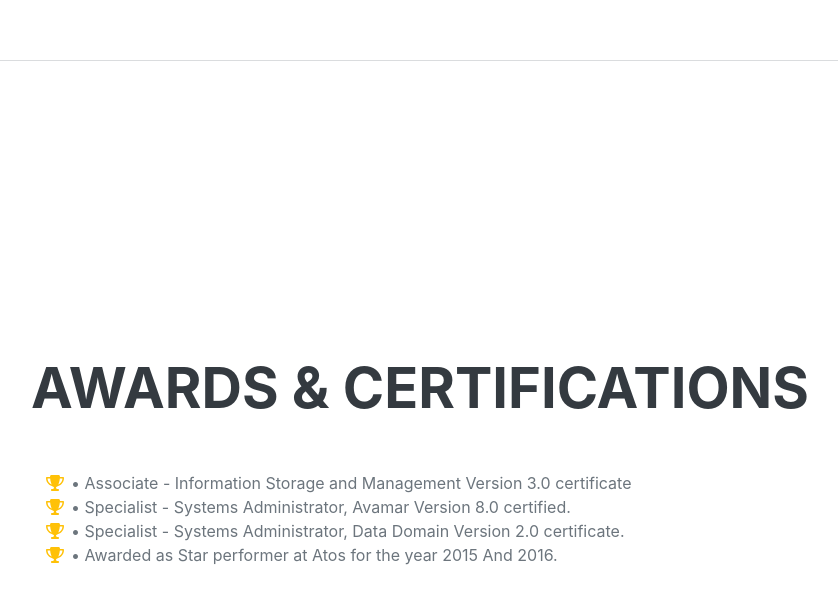
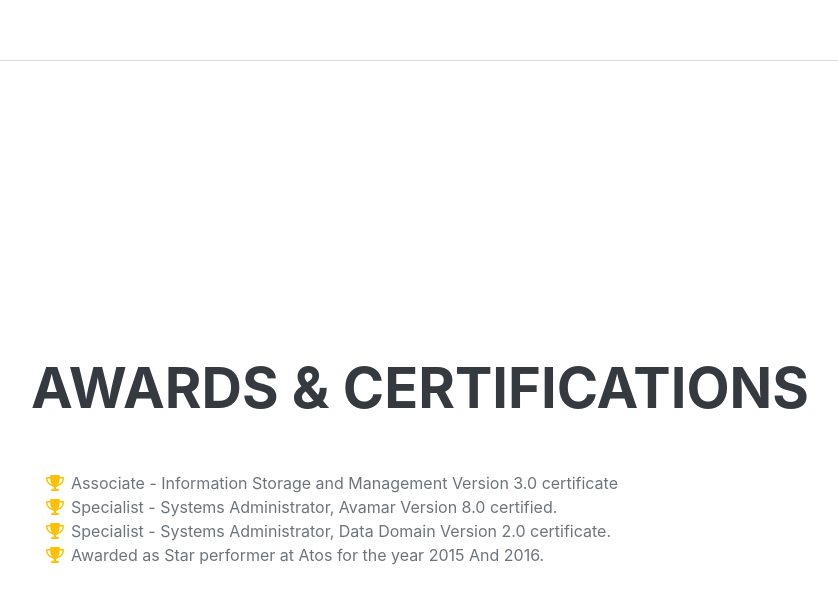
Before and after one commit to ramukash/Profile, a plain HTML site: page index.html in a window 1280 px wide. Shown: the part 3944-4547 px from the top of the page, without its empty margins (289-1127 px from the left). Drawn offline with nearby package versions, Linux system fonts and the light colour scheme; a web font is replaced by a local one.

Commit message:
Update index.html

```diff
--- a/index.html
+++ b/index.html
@@ -158,19 +158,19 @@
                     <ul class="fa-ul mb-0">
                         <li>
                             <span class="fa-li"><i class="fas fa-trophy text-warning"></i></span>
-                            •	Associate - Information Storage and Management Version 3.0 certificate
+                            Associate - Information Storage and Management Version 3.0 certificate
                         </li>
                         <li>
                             <span class="fa-li"><i class="fas fa-trophy text-warning"></i></span>
-                            •	Specialist - Systems Administrator, Avamar Version 8.0 certified.
+                            Specialist - Systems Administrator, Avamar Version 8.0 certified.
                         </li>
                         <li>
                             <span class="fa-li"><i class="fas fa-trophy text-warning"></i></span>
-                            •	Specialist - Systems Administrator, Data Domain Version 2.0 certificate.
+                            Specialist - Systems Administrator, Data Domain Version 2.0 certificate.
                         </li>
                                                 <li>
                             <span class="fa-li"><i class="fas fa-trophy text-warning"></i></span>
-                            •	Awarded as Star performer at Atos for the year 2015 And 2016.
+                            Awarded as Star performer at Atos for the year 2015 And 2016.
                         </li>
                     </ul>
                 </div>
```
